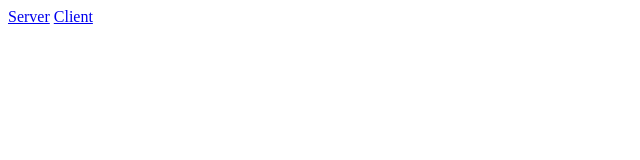
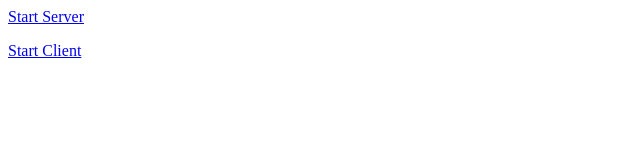
Before and after one commit to nikitaslezkin/nikitaslezkin.github.io, a plain HTML site: page index.html in a window 1280 px wide. Shown: the whole page, without its empty margins (0-640 px from the left). Drawn offline with Linux system fonts and the light colour scheme.

Commit message:
readme upd

```diff
--- a/index.html
+++ b/index.html
@@ -6,7 +6,8 @@
   <meta name="viewport" content="width=device-width">
 </head>
 <body>
-<a href="server_index.html">Server</a>
-<a href="client_index.html">Client</a>
+      <a href="server_index.html">Start Server</a>
+      <p></p>
+      <a href="client_index.html">Start Client</a>
 </body>
 </html>
```
Also changed, not shown: 1 other file.
